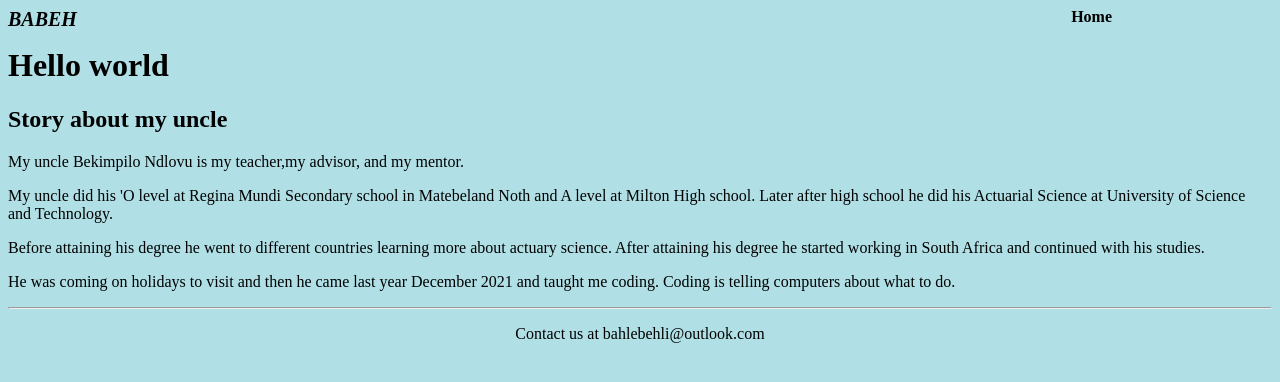
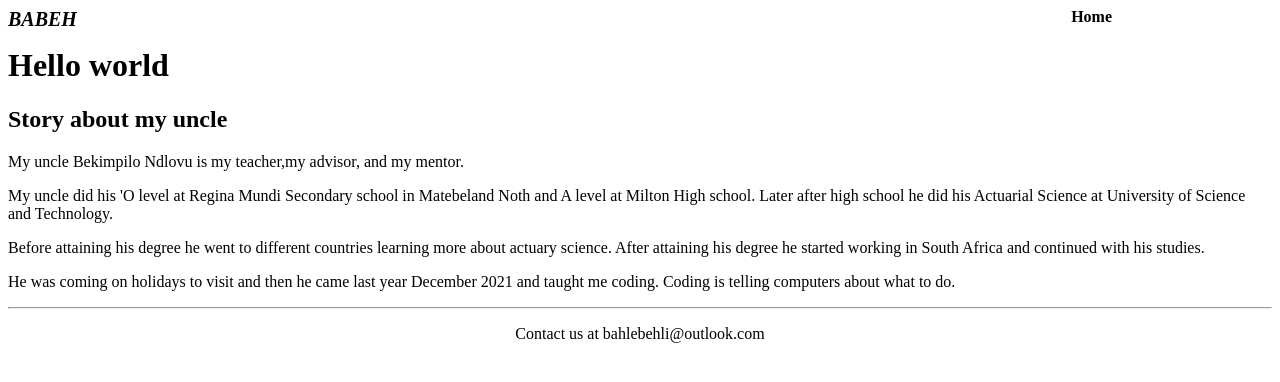
Before and after one commit to bahlebehli/Behlile, a plain HTML site: page index.html in a window 1280 px wide. Drawn offline with Linux system fonts and the light colour scheme.

Commit message:
Update style.css

```diff
--- a/style.css
+++ b/style.css
@@ -3,7 +3,7 @@
 */
 * {
 	color: Black;
-	background-color: powderblue;
+	background-color: white;
 }
 
 a {color: Black;
@@ -13,7 +13,7 @@ text-decoration: none;
 
 .nav-items {
 	color: Black;
-	background-color:powderblue;
+	background-color:white;
 	font-weight:bold;
 	text-align: right;
 	padding-right:150px;
@@ -21,7 +21,7 @@ text-decoration: none;
 
 .logo {
 	color: Black;
-	background-color:powderblue;
+	background-color:white;
 	font-weight:bold;
 	font-style:italic;
 	font-size: 125%;
@@ -30,14 +30,14 @@ text-decoration: none;
 
 .poem {
 	color: Black;
-	background-color: powderblue;
+	background-color:white;
 	font-weight:bold;
 	font-style:italic;
 	text-align:center;
 }
 .foot {
 	color: Black;
-	background-color:powderblue;
+	background-color:white;
 	text-align: center;
 
 }
```
